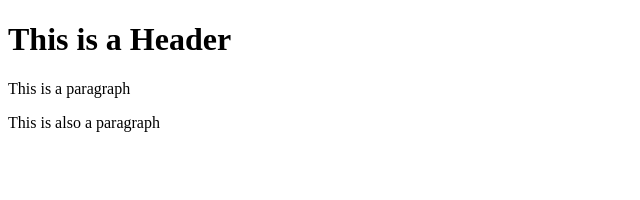
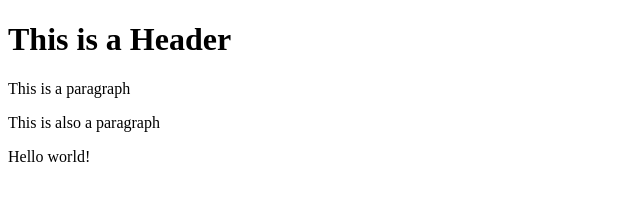
Before and after one commit to Gilplus3/git-test, a website: page index.html in a window 1280 px wide. Shown: the whole page, without its empty margins (0-640 px from the left). Drawn offline with Linux system fonts and the light colour scheme.

Commit message:
Using NPM

```diff
--- a/index.html
+++ b/index.html
@@ -4,5 +4,6 @@
         <h1>This is a Header</h1>
         <p>This is a paragraph</p>
         <p>This is also a paragraph</p>
+        <p>Hello world!</p>
     </body>
 </html>
```
Also changed, not shown: package.json (added, +24 -0 lines), 2 other files.
